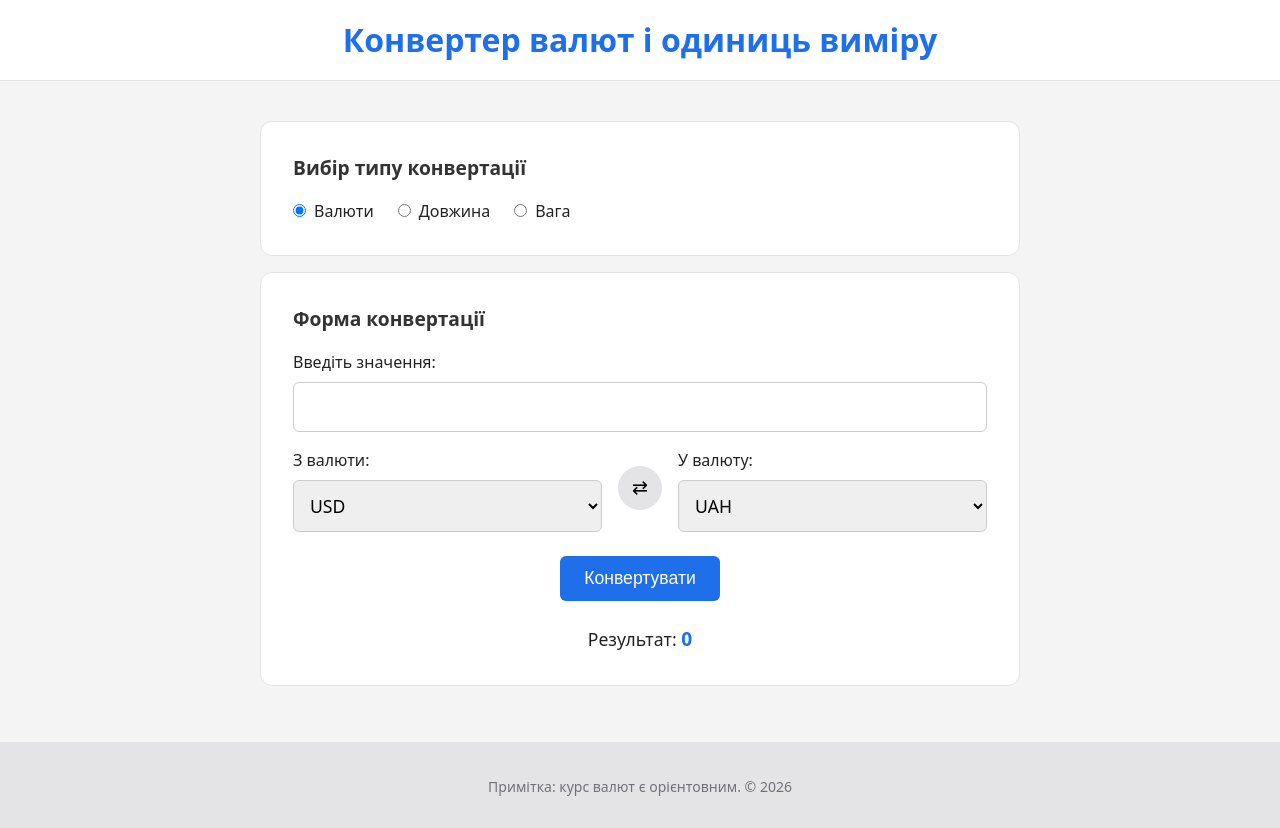
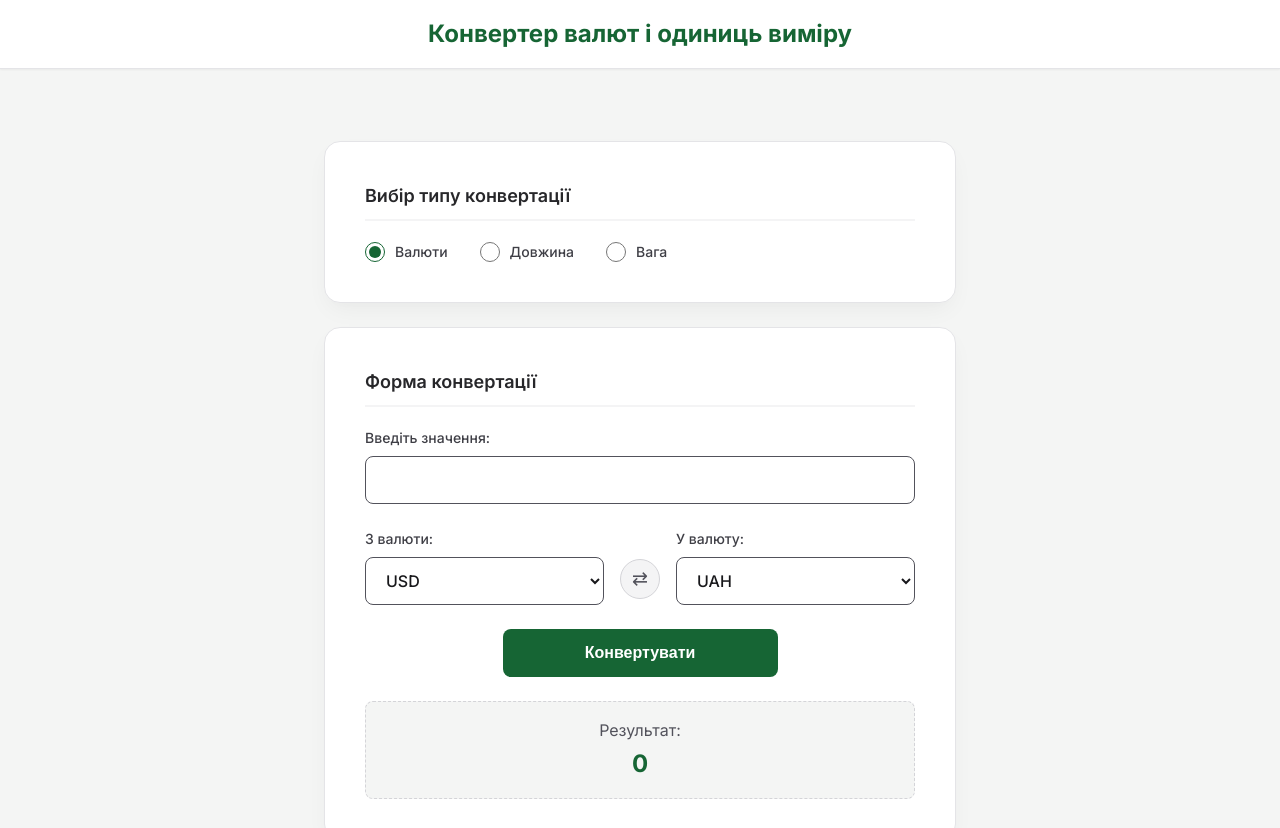
Before and after one commit to Halishi64/unit-currency-converter, a plain HTML site: page index.html in a window 1280 px wide. Shown: the top 828 px of the page. Drawn offline with Linux system fonts and the light colour scheme.

Commit message:
Додано візуальний дизайн: шрифти та зелену палітру

```diff
--- a/css/style.css
+++ b/css/style.css
@@ -1,14 +1,16 @@
+@import url('https://fonts.googleapis.com/css2?family=Inter:wght@400;500;600;700&display=swap');
+
 *, *::before, *::after {
     box-sizing: border-box;
 }
 
 body {
     margin: 0;
-    font-family: system-ui, sans-serif;
-    font-size: 1rem;
+    font-family: 'Inter', system-ui, sans-serif;
+    font-size: 16px;
     line-height: 1.5;
-    background-color: #f4f4f5;
-    color: #222;
+    background-color: #F4F5F4;
+    color: #18181B;
 }
 
 img {
@@ -17,53 +19,69 @@ img {
 }
 
 .site-header {
-    background-color: #ffffff;
-    padding: 16px;
-    border-bottom: 1px solid #e4e4e7;
-    text-align: center;
+    background-color: #FFFFFF;
+    padding: 16px 20px;
+    border-bottom: 1px solid #E4E4E7;
+    display: flex;
+    justify-content: center;
+    align-items: center;
+    box-shadow: 0 1px 2px rgba(0,0,0,0.05);
 }
 
 .site-header h1 {
     margin: 0;
-    color: #1f6feb;
-    font-size: 1.5rem;
+    color: #166534;
+    font-size: 1.25rem;
+    font-weight: 700;
 }
 
 .layout {
-    padding: 16px;
+    padding: 24px 16px;
 }
 
 .converter-card {
-    background-color: #ffffff;
-    padding: 16px;
-    margin-bottom: 16px;
-    border-radius: 8px;
-    border: 1px solid #e4e4e7;
+    background-color: #FFFFFF;
+    padding: 20px;
+    margin-bottom: 24px;
+    border-radius: 12px;
+    border: 1px solid #E4E4E7;
+    box-shadow: 0 4px 6px -1px rgba(0,0,0,0.05);
 }
 
 .converter-card h2 {
     margin-top: 0;
-    margin-bottom: 16px;
-    color: #333;
-    font-size: 1.2rem;
+    margin-bottom: 20px;
+    color: #27272A;
+    font-size: 1.125rem;
+    font-weight: 600;
+    border-bottom: 2px solid #F4F4F5;
+    padding-bottom: 10px;
 }
 
 .radio-group {
     display: flex;
     flex-direction: column;
-    gap: 12px;
+    gap: 16px;
 }
 
 .radio-item {
     display: flex;
     align-items: center;
-    gap: 8px;
+    gap: 10px;
 }
 
-.radio-item input,
-.radio-item label {
+.radio-item input[type="radio"] {
+    width: 20px;
+    height: 20px;
+    accent-color: #166534;
     margin: 0;
     cursor: pointer;
+}
+
+.radio-item label {
+    cursor: pointer;
+    font-weight: 500;
+    color: #3F3F46;
 }
 
 .form-group,
@@ -77,109 +95,129 @@ img {
     display: flex;
     flex-direction: column;
     gap: 16px;
-    margin-bottom: 16px;
-    margin-top: 16px;
+    margin: 24px 0;
 }
 
 label {
     font-weight: 500;
+    color: #3F3F46;
+    font-size: 0.875rem;
 }
 
 input[type="number"],
 select {
     width: 100%;
-    padding: 12px;
-    font-size: 1.1rem;
+    height: 48px;
+    padding: 0 16px;
+    font-size: 1rem;
     font-family: inherit;
-    border: 1px solid #ccc;
-    border-radius: 6px;
+    font-weight: 500;
+    color: #18181B;
+    background-color: #FFFFFF;
+    border: 1px solid #52525B;
+    border-radius: 8px;
     outline: none;
-    transition: border-color 0.2s;
+    transition: all 0.2s ease;
 }
 
 input[type="number"]:focus,
 select:focus {
-    border-color: #1f6feb;
+    border-color: #166534;
+    box-shadow: 0 0 0 3px rgba(22, 101, 52, 0.15);
 }
 
 .swap-btn {
-    background-color: #e4e4e7;
-    border: none;
+    background-color: #F4F4F5;
+    color: #52525B;
+    border: 1px solid #D4D4D8;
     border-radius: 50%;
-    width: 44px;
-    height: 44px;
+    width: 40px;
+    height: 40px;
     font-size: 1.2rem;
     display: flex;
     justify-content: center;
     align-items: center;
     cursor: pointer;
     align-self: center;
-    transition: background-color 0.2s;
+    transition: all 0.2s;
 }
 
 .swap-btn:hover {
-    background-color: #d4d4d8;
+    background-color: #E4E4E7;
+    color: #166534;
+    border-color: #A1A1AA;
 }
 
 .convert-btn {
     display: block;
     width: 100%;
-    padding: 12px 24px;
-    border-radius: 6px;
-    background-color: #1f6feb;
-    color: #ffffff;
+    height: 48px;
+    border-radius: 8px;
+    background-color: #166534;
+    color: #FFFFFF;
     border: none;
-    font-size: 1.1rem;
+    font-size: 1rem;
+    font-weight: 600;
     cursor: pointer;
-    transition: background-color 0.2s;
-    margin-bottom: 20px;
+    transition: background-color 0.2s, transform 0.1s;
+    margin-bottom: 24px;
 }
 
 .convert-btn:hover {
-    background-color: #1158c7;
+    background-color: #14532D;
+}
+
+.convert-btn:active {
+    transform: translateY(1px);
 }
 
 .result-box {
     margin: 0;
-    font-size: 1.1rem;
+    font-size: 1rem;
     text-align: center;
+    color: #52525B;
+    background-color: #F4F5F4;
+    padding: 16px;
+    border-radius: 8px;
+    border: 1px dashed #D4D4D8;
 }
 
 #result {
-    font-weight: bold;
-    color: #1f6feb;
-    font-size: 1.2rem;
+    display: block;
+    font-weight: 700;
+    color: #166534;
+    font-size: 1.5rem;
+    margin-top: 4px;
 }
 
 footer {
     text-align: center;
-    padding: 20px;
+    padding: 24px;
     font-size: 0.875rem;
-    color: #71717a;
-    background-color: #e4e4e7;
+    color: #71717A;
 }
 
 @media (min-width: 600px) {
     .site-header h1 {
-        font-size: 1.8rem;
+        font-size: 1.5rem;
     }
 
     .layout {
-        padding: 24px;
+        padding: 32px 24px;
     }
 
     .converter-card {
-        padding: 24px;
+        padding: 28px;
     }
 
     .radio-group {
         flex-direction: row;
-        gap: 24px;
+        gap: 32px;
     }
 
     .exchange-group {
         flex-direction: row;
-        align-items: flex-end;
+        align-items: center;
         gap: 16px;
     }
 
@@ -188,29 +226,25 @@ footer {
     }
 
     .swap-btn {
-        margin-bottom: 4px;
+        margin-top: 24px;
         transform: rotate(90deg);
     }
 }
 
 @media (min-width: 1024px) {
     .layout {
-        max-width: 800px;
-        margin: 0 auto;
-        padding: 40px 20px;
+        max-width: 680px;
+        margin: 40px auto;
     }
 
     .converter-card {
-        padding: 32px;
-        border-radius: 12px;
-    }
-
-    .site-header h1 {
-        font-size: 2rem;
+        padding: 40px;
+        border-radius: 16px;
+        box-shadow: 0 10px 25px -5px rgba(0,0,0,0.05), 0 8px 10px -6px rgba(0,0,0,0.01);
     }
 
     .convert-btn {
-        width: auto;
-        margin: 24px auto;
+        width: 50%;
+        margin: 0 auto 24px auto;
     }
 }
```
Also changed, not shown: 1 other file.
